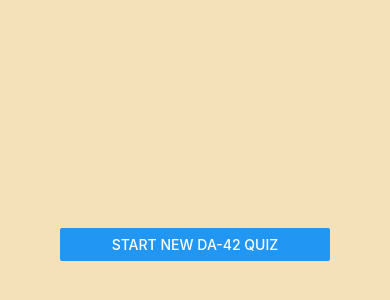
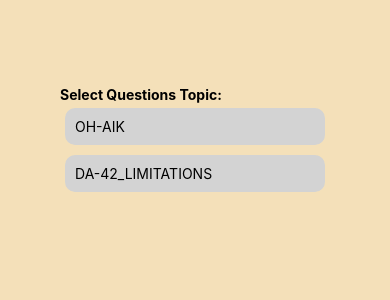
Before and after one commit to veliValentine/question-bank-mobile, a React Native app: screen / in a window 390 px wide. Shown: the part 178-478 px from the top of the page. Built offline with nearby package versions, Linux system fonts and the light colour scheme.

Commit message:
feat: change topic

```diff
--- a/src/Main.jsx
+++ b/src/Main.jsx
@@ -1,7 +1,7 @@
-import { Button, StyleSheet, Text, View } from 'react-native';
+import { Button, Pressable, StyleSheet, Text, View } from 'react-native';
 import Quiz from './components/Quiz';
 import topics from './topics.json'
-import { useState } from 'react';
+import { useEffect, useState } from 'react';
 import Results from './components/Results';
 
 const PAGES = {
@@ -14,8 +14,12 @@ const Main = () => {
   const [page, setPage] = useState(PAGES.MAIN_MENU)
   const [answers, setAnswers] = useState({})
   const allTopics = Object.keys(topics)
-  const [topic] = useState(allTopics[0]);
-  const [questions] = useState(topics[topic]?.questions ?? [])
+  const [topic, setTopic] = useState('');
+  const [questions, setQuestions] = useState([])
+
+  useEffect(() => {
+    setQuestions(topics[topic]?.questions ?? [])
+  }, [topic])
 
   const goMainMenu = () => {
     onNewQuiz()
@@ -25,6 +29,10 @@ const Main = () => {
   const updateAnswer = (index, data) => {
     const newAnswers = { ...answers, [index]: data }
     setAnswers(newAnswers)
+  }
+
+  const changeTopic = (topic) => {
+    setTopic(topic ?? '')
   }
 
   const startQuiz = () => {
@@ -69,18 +77,41 @@ const Main = () => {
 
   return (
     <View style={styles.container}>
-      <MainMenu startQuiz={startQuiz} />
+      <MainMenu
+        topics={allTopics}
+        topic={topic ?? ''}
+        selectTopic={changeTopic}
+        startQuiz={startQuiz} />
     </View>
   )
 }
 
-const MainMenu = ({ startQuiz }) => {
+const MainMenu = ({ topics, topic, selectTopic, startQuiz }) => {
   return (
     <View style={styles.mainMenuContainer}>
-      <Button
-        onPress={startQuiz}
-        title='Start new DA-42 quiz'
-      />
+      <View>
+        <Text style={styles.title}>Select Questions Topic:</Text>
+        {topics.map((t) => (
+          <Pressable
+            key={`select-topic-${t}`}
+            onPress={() => selectTopic(t)}
+            style={{
+              ...styles.selectTopicButton,
+              backgroundColor: topic === t ? '#adadad' : styles.selectTopicButton.backgroundColor
+            }}
+          >
+            <Text>{`${t.toUpperCase()}`}</Text>
+          </Pressable>
+        ))}
+      </View>
+      <View>
+        {topic === '' ? null :
+          <Button
+            onPress={startQuiz}
+            title={`Start new '${topic}' quiz`}
+          />
+        }
+      </View>
     </View>
   )
 }
@@ -97,6 +128,16 @@ const styles = StyleSheet.create({
     padding: 10,
     display: 'flex',
     flex: 1,
-    justifyContent: 'center'
+    justifyContent: 'space-evenly',
+    flexDirection: 'column',
+  },
+  title: {
+    fontWeight: 'bold',
+  },
+  selectTopicButton: {
+    backgroundColor: '#D3D3D3',
+    padding: 10,
+    borderRadius: 10,
+    margin: 5,
   }
 });
```
